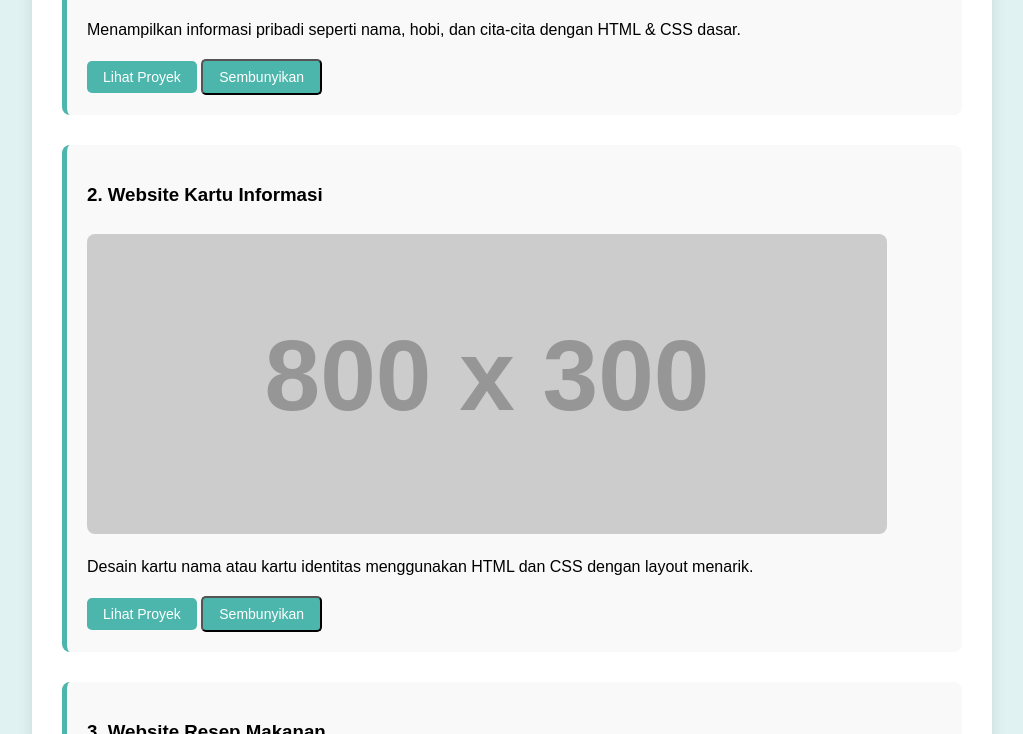
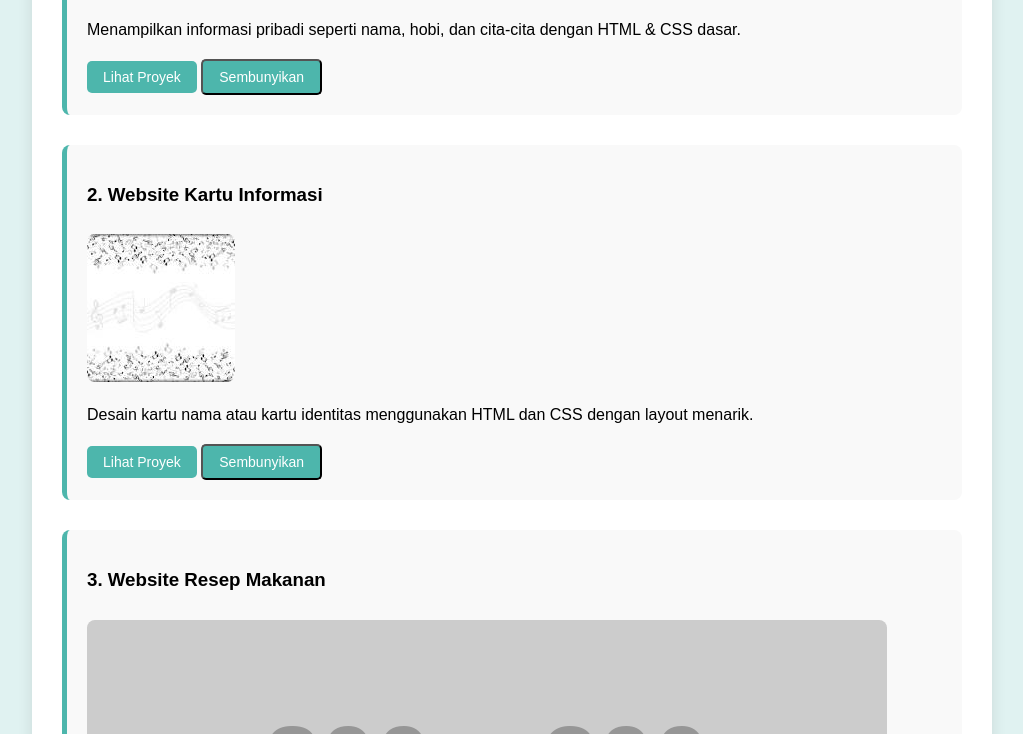
Before and after one commit to WinterStraw4142/project-kiel, a plain HTML site: page index.html in a window 1280 px wide. Shown: the part 644-1378 px from the top of the page, without its empty margins (128-1151 px from the left). Drawn offline with Linux system fonts and the light colour scheme; placeholder pictures from the web are drawn by us.

Commit message:
Add files via upload

```diff
--- a/index.html
+++ b/index.html
@@ -102,11 +102,11 @@
         title: "1. Website Biodata Diri",
         img: "OK.png",
         desc: "Menampilkan informasi pribadi seperti nama, hobi, dan cita-cita dengan HTML & CSS dasar.",
-        link: "biodata/Biodata.html"
+        link: "Biodata/biodata.html"
       },
       {
         title: "2. Website Kartu Informasi",
-        img: "https://via.placeholder.com/800x300?text=Kartu+Informasi",
+        img: "a.jpg",
         desc: "Desain kartu nama atau kartu identitas menggunakan HTML dan CSS dengan layout menarik.",
         link: "KartuInformasi/kartuinformasi.html"
       },
@@ -197,5 +197,4 @@
     });
   </script>
 </body>
-
 </html>
```
Also changed, not shown: a.jpg (added).
